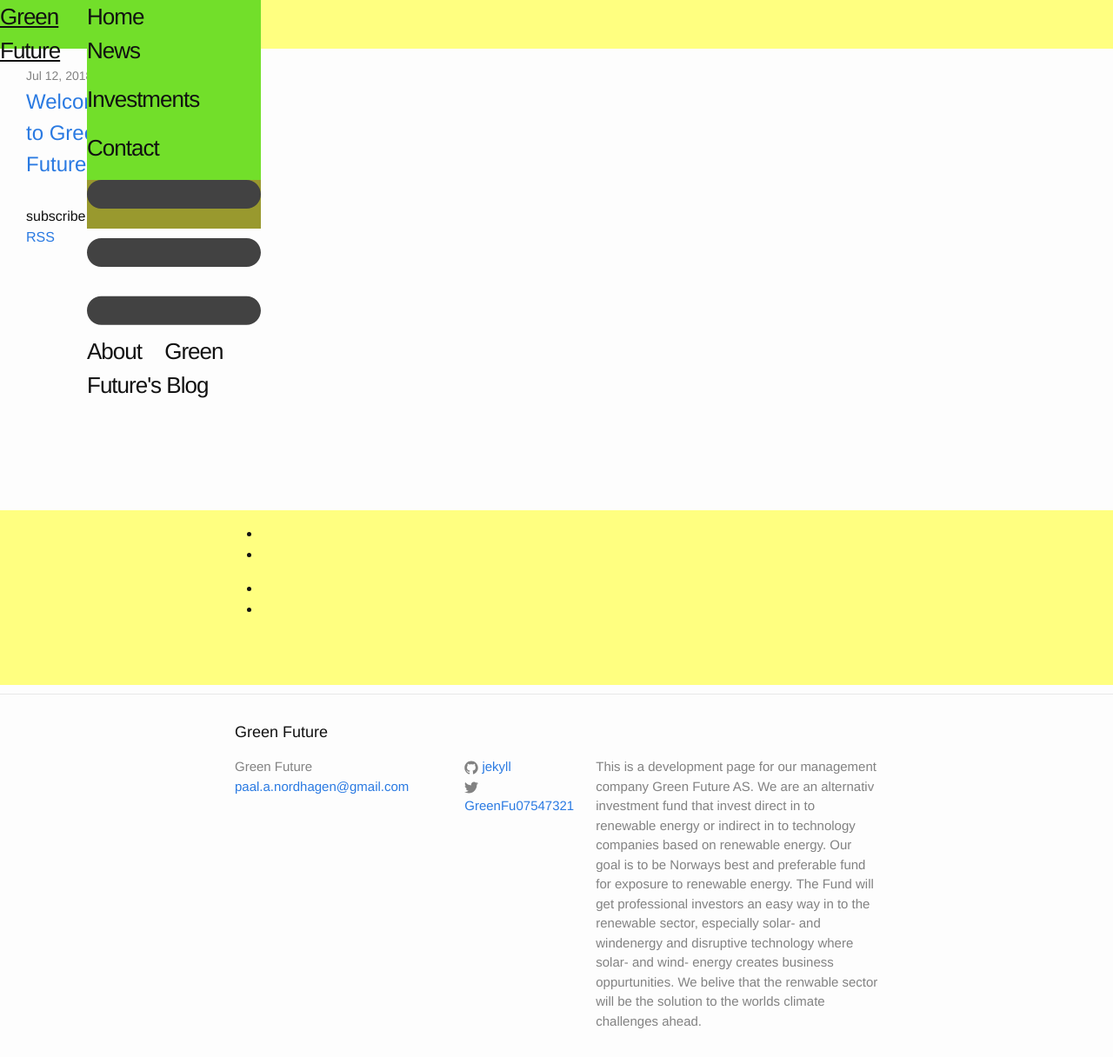
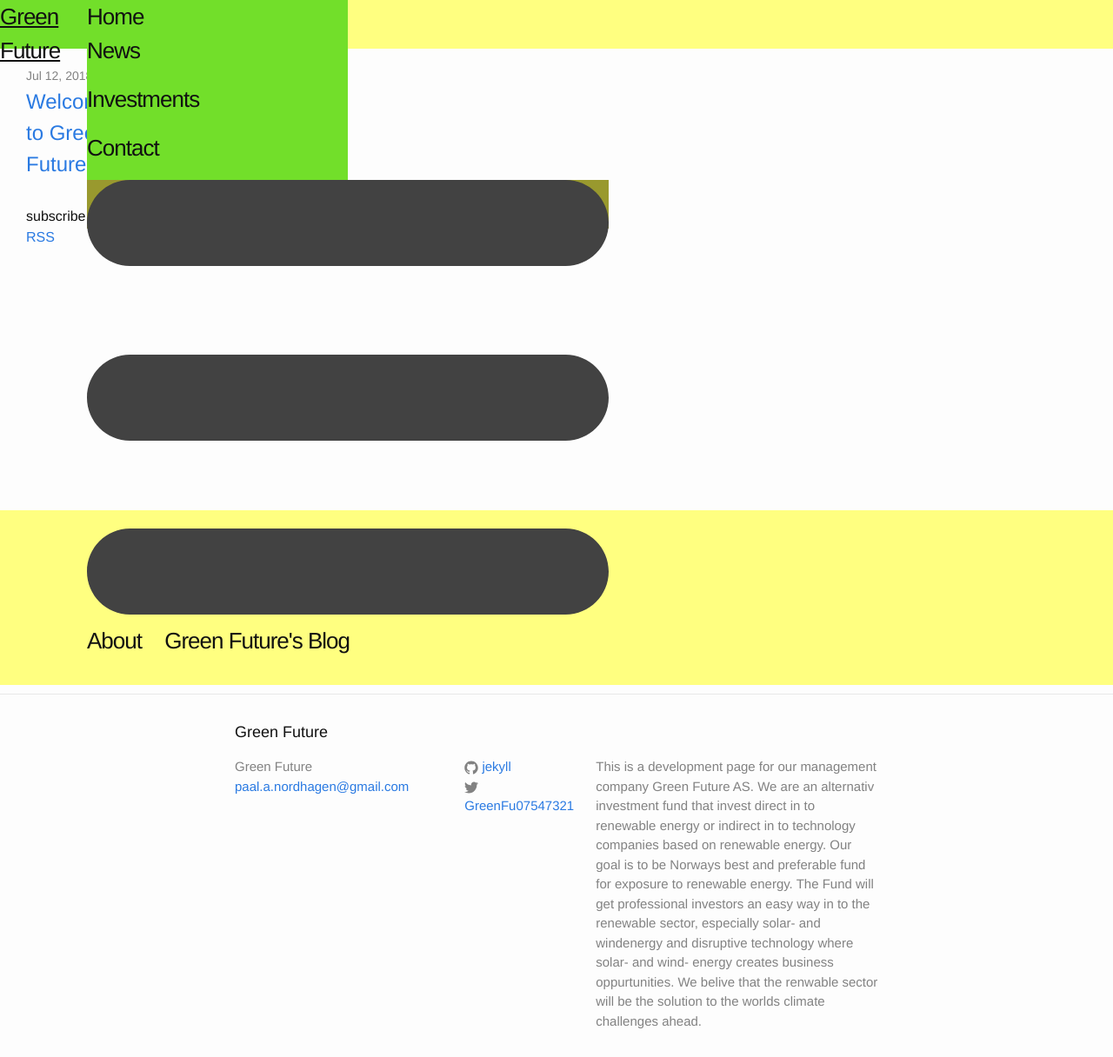
Before and after one commit to Paal-August/Paal-August.github.io, a Jekyll site: the page built from index.html, in a window 1280 px wide and 1216 px high. Shown: the whole window at 87% size. Built offline with Jekyll 4.4.1, drawn with Linux system fonts in a browser that asks for light colours.

Commit message:
Update _layout.scss

```diff
--- a/_sass/_layout.scss
+++ b/_sass/_layout.scss
@@ -42,7 +42,7 @@
 
 .site-menu {
     font-size: 26px;
-    width:200px;
+    width:300px;
     height:56px;
     letter-spacing: -1px;
     margin-bottom: 0;
@@ -56,7 +56,7 @@
 .site-nav {
     font-size: 26px;
     height:56px;
-    width:200px;
+    width:600px;
     letter-spacing: -1px;
     margin-bottom: 0;
     float: left;
```
